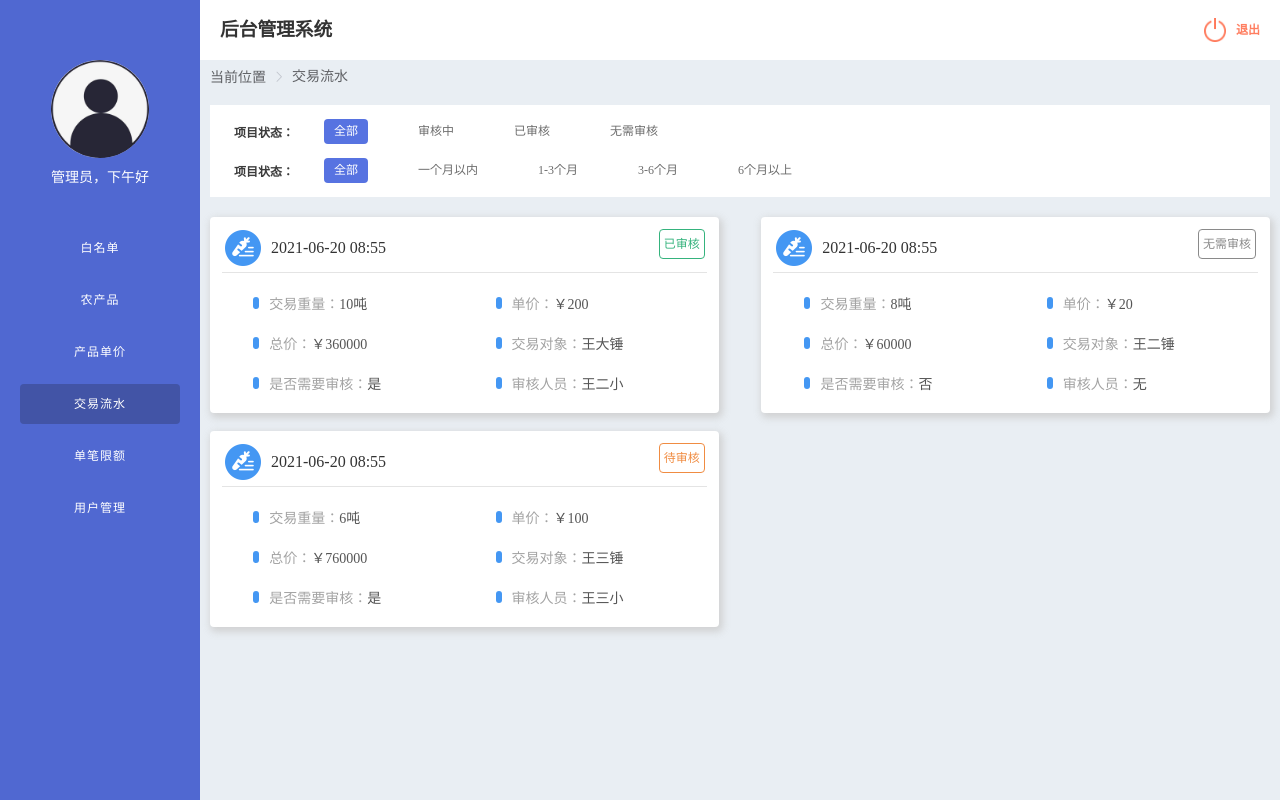
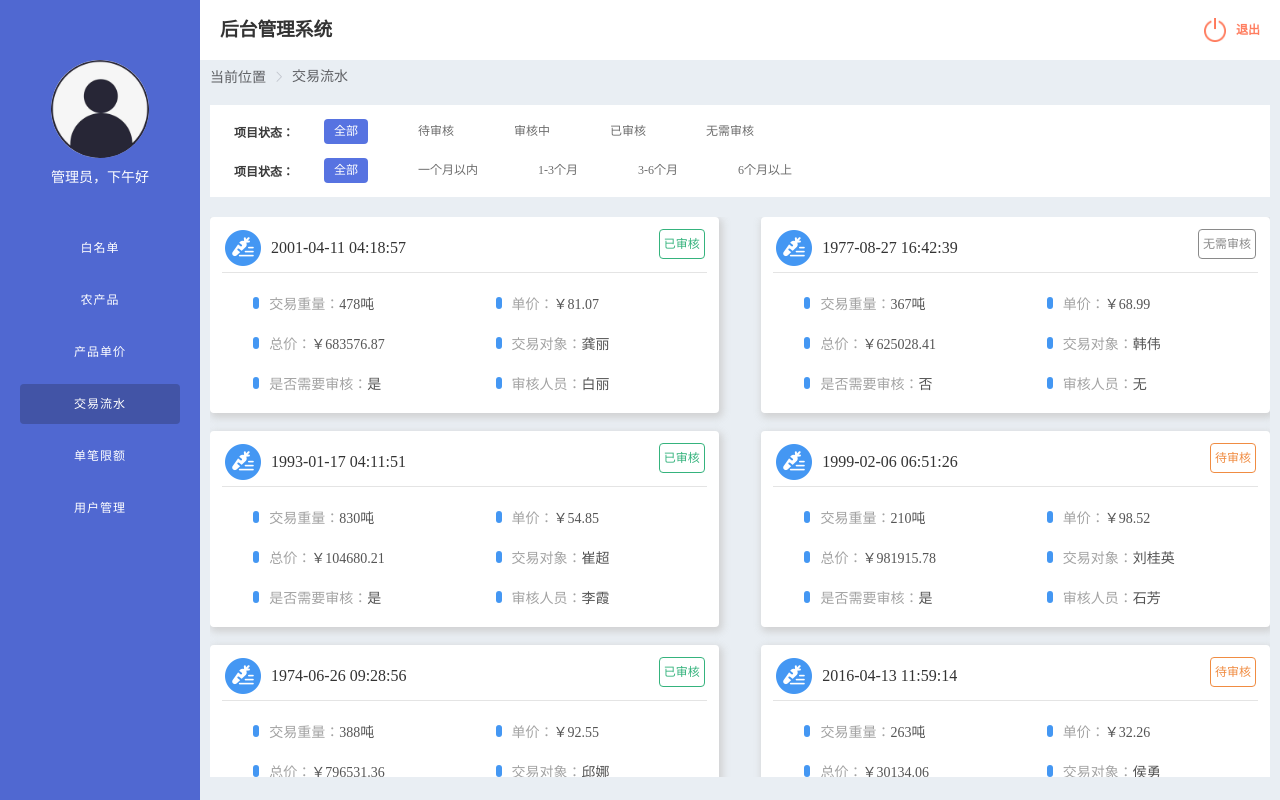
Before and after one commit to BaldwinTong/CCB, a Vue app: page /transactionRecode in a window 1280 px wide. Built offline with nearby package versions, Linux system fonts and the light colour scheme.

Commit message:
交易流水

```diff
--- a/src/axios/index.js
+++ b/src/axios/index.js
@@ -1,7 +1,7 @@
 import axios from 'axios';
 const service = axios.create({
     timeout: 5000,
-    baseURL:'http://test.com/api'
+    // baseURL:'http://test.com/api'
 })
 //添加请求拦截器
 service.interceptors.request.use(
--- /dev/null
+++ b/src/mockJs/bill.js
@@ -0,0 +1,21 @@
+import Mock from "mockjs"
+var Random = Mock.Random
+function bill() {
+    let list = [];
+    for (let i = 0; i < 20; i++) {
+      let obj =   Mock.mock({
+            id:Random.id(),
+            weight: Random.natural(1,999),
+            date:Random.datetime('yyyy-MM-dd  HH:mm:ss'),
+            unitPrice: Random.float(1, 100,2,2),
+            totalPrice: Random.float(100, 999999,2,2),
+            tradingUserName: Random.cname(),
+            checkUser: Random.cname(),
+            type: Random.integer(1, 4)
+        })
+        list.push(obj)
+    }
+    return list
+}
+
+export default bill
--- a/src/mockJs/index.js
+++ b/src/mockJs/index.js
@@ -1,19 +1,4 @@
 import Mock from 'mockjs';
-const Random = Mock.Random;
+import bill from "./bill.js"
 
-var listData = function () {
-    let _data = []
-    for (let i = 0; i < 20; i++) {
-        let dataList = { // 详细 规则 参照mockjs官网
-            num:Random.natural(1000,5000),
-            name: Random.cname(), // Random.cname() 随机生成中文名
-            "gender|1":["男","女"],
-            "age|25-60": 100,
-            // "userID|"
-        }
-        _data.push(dataList)
-    }
-    return { _data }
-}
-// url为要拦截的请求地址  请求方式  请求数据（规则） （此处api会被mockjs拦截）
-Mock.mock('http://test.com/api/detailData', 'get', listData())
+Mock.mock('/detailData', 'get', bill())
--- a/src/views/pages/components/farm/farmEditDialog.vue
+++ b/src/views/pages/components/farm/farmEditDialog.vue
@@ -53,8 +53,8 @@ export default {
       default: false,
     },
     editData: {
-      type: Array,
-      default: () => [],
+      type: Object,
+      default: () => {},
     },
   },
   data() {
@@ -99,17 +99,13 @@ export default {
   },
   created() {
     this.dialogVisible = this.isshow;
-    this.list = this.editData;
-    this.getData();
+    this.dialogForm = this.editData;
   },
   methods: {
-    getData() {
-      this.dialogForm = this.list[0];
-    },
     onConfirm(formName) {
       this.$refs[formName].validate((valid) => {
         if (valid) {
-          this.$emit("editCloseDialog", false, this.dialogForm);
+          this.$emit("editcloseDialog", false, this.dialogForm);
         } else {
           console.log("error submit!!");
           return false;
--- a/src/views/pages/components/proPrice/priceEidtDialog.vue
+++ b/src/views/pages/components/proPrice/priceEidtDialog.vue
@@ -65,8 +65,8 @@ export default {
       default: false,
     },
     editData: {
-      type: Array,
-      default: () => [],
+      type: Object,
+      default: () => {},
     },
   },
   data() {
@@ -113,18 +113,14 @@ export default {
   },
   created() {
     this.dialogVisible = this.isshowDialog;
-    this.list = this.editData;
-    this.getData();
+    this.dialogForm = this.editData;
     console.log(this.isshowDialog);
   },
   methods: {
-    getData() {
-      this.dialogForm = this.list[0];
-    },
     onConfirm(formName) {
       this.$refs[formName].validate((valid) => {
         if (valid) {
-          this.$emit("editCloseDialog", false, this.dialogForm);
+          this.$emit("editcloseDialog", false, this.dialogForm);
         } else {
           console.log("error submit!!");
           return false;
--- a/src/views/pages/components/white/whiteEditDialog.vue
+++ b/src/views/pages/components/white/whiteEditDialog.vue
@@ -13,7 +13,11 @@
             <el-input v-model="dialogForm.name"></el-input>
           </el-form-item>
           <el-form-item label="性别：" prop="gender">
-            <el-select v-model="dialogForm.gender" placeholder="请输入" clearable >
+            <el-select
+              v-model="dialogForm.gender"
+              placeholder="请输入"
+              clearable
+            >
               <el-option label="男" value="男"></el-option>
               <el-option label="女" value="女"></el-option>
             </el-select>
@@ -47,10 +51,10 @@ export default {
       type: Boolean,
       default: false,
     },
-    editData:{
-        type:Array,
-        default:()=>[]
-    }
+    editData: {
+      type: Object,
+      default: () => {},
+    },
   },
   data() {
     return {
@@ -73,22 +77,19 @@ export default {
           { required: true, message: "请输入银行卡号", trigger: "blur" },
         ],
       },
-      list:[]
+      list: {},
     };
   },
   created() {
     this.dialogVisible = this.isshowDialog;
-    this.list = this.editData;
-    this.getData();
+    console.log(this.editData);
+    this.dialogForm = this.editData;
   },
   methods: {
-    getData(){
-        this.dialogForm = this.list[0];
-    },
     onConfirm(formName) {
       this.$refs[formName].validate((valid) => {
         if (valid) {
-          this.$emit("editCloseDialog", false,this.dialogForm);
+          this.$emit("editCloseDialog", false, this.dialogForm);
         } else {
           console.log("error submit!!");
           return false;
--- a/src/views/pages/transactionRecode.vue
+++ b/src/views/pages/transactionRecode.vue
@@ -17,17 +17,23 @@
           :class="type1 == 2 ? 'typeActive' : 'status-item'"
           @click="changeAudit(2)"
         >
-          审核中
+          待审核
         </div>
         <div
           :class="type1 == 3 ? 'typeActive' : 'status-item'"
           @click="changeAudit(3)"
         >
-          已审核
+          审核中
         </div>
         <div
           :class="type1 == 4 ? 'typeActive' : 'status-item'"
           @click="changeAudit(4)"
+        >
+          已审核
+        </div>
+        <div
+          :class="type1 == 5 ? 'typeActive' : 'status-item'"
+          @click="changeAudit(5)"
         >
           无需审核
         </div>
@@ -66,50 +72,64 @@
         </div>
       </div>
     </div>
-
+    <div class="T-box">
       <div class="T-content">
         <div class="cont-item" v-for="items in dataList" :key="items.id">
           <div class="item-top">
             <div class="top-left">
               <img src="../../assets/bill.png" alt="" />
-            <div class="date">2021-06-20 08:55</div>
+              <div class="date">{{ items.date }}</div>
             </div>
             <div class="top-right">
-            <div class="top-btn checkPending" v-if="items.type=='待审核'">待审核</div>
-            <div class="top-btn alreadyPending" v-if="items.type=='已审核'">已审核</div>
-              <div class="top-btn noNeedPending" v-if="items.type=='无需审核'">无需审核</div>
+              <div class="top-btn staycheckPending" v-if="items.type == 1">
+                待审核
+              </div>
+              <div class="top-btn alreadyPending" v-if="items.type == 2">
+                已审核
+              </div>
+              <div class="top-btn noNeedPending" v-if="items.type == 3">
+                无需审核
+              </div>
+              <div class="top-btn checkPending" v-if="items.type == 4">
+                审核中
+              </div>
             </div>
           </div>
           <div class="item-info">
             <div class="info-item">
               <div class="line"></div>
               <div class="info-title">交易重量：</div>
-            <div class="info-quantity">{{items.weight}}吨</div>
+              <div class="info-quantity">{{ items.weight }}吨</div>
             </div>
             <div class="info-item">
               <div class="line"></div>
               <div class="info-title">单价：</div>
-            <div class="info-quantity">￥{{items.unitPrice}}</div>
+              <div class="info-quantity">￥{{ items.unitPrice }}</div>
             </div>
             <div class="info-item">
               <div class="line"></div>
               <div class="info-title">总价：</div>
-            <div class="info-quantity">￥{{items.totalPrice}}</div>
+              <div class="info-quantity">￥{{ items.totalPrice }}</div>
             </div>
             <div class="info-item">
               <div class="line"></div>
               <div class="info-title">交易对象：</div>
-            <div class="info-quantity">{{items.tradingUserName}}</div>
+              <div class="info-quantity">{{ items.tradingUserName }}</div>
             </div>
             <div class="info-item">
               <div class="line"></div>
               <div class="info-title">是否需要审核：</div>
-            <div class="info-quantity">{{items.ischeck?'是':'否'}}</div>
+              <div class="info-quantity">
+                {{ items.type == 3 ? "否" : "是" }}
+              </div>
             </div>
             <div class="info-item">
               <div class="line"></div>
               <div class="info-title">审核人员：</div>
-            <div class="info-quantity">{{items.checkUser}}</div>
+              <div class="info-quantity">
+                {{ items.type == 3 ? "无" : items.checkUser }}
+              </div>
+            </div>
           </div>
         </div>
       </div>
@@ -123,45 +143,28 @@ export default {
     return {
       type1: 1,
       type2: 1,
-      dataList: [
-        {
-          id:1,
-          weight: "10",
-          unitPrice: "200",
-          totalPrice: "360000",
-          tradingUserName:"王大锤",
-          ischeck:true,
-          checkUser:"王二小",
-          type:"已审核"
-        },
-        {
-          id:2,
-          weight: "8",
-          unitPrice: "20",
-          totalPrice: "60000",
-          tradingUserName:"王二锤",
-          ischeck:false,
-          checkUser:"无",
-          type:'无需审核'
-        },
-        {
-          id:3,
-          weight: "6",
-          unitPrice: "100",
-          totalPrice: "760000",
-          tradingUserName:"王三锤",
-          ischeck:true,
-          checkUser:"王三小",
-          type:'待审核'
-        },
-      ],
+      dataList: [],
     };
   },
   components: {},
-  created() {},
+  created() {
+    this.getData();
+  },
   methods: {
+    getData() {
+      this.$http
+        .get("/detailData")
+        .then((res) => {
+          console.log(res);
+          this.dataList = res.data;
+        })
+        .catch((fail) => {
+          console.log(fail);
+        });
+    },
     changeAudit(e) {
       this.type1 = e;
+      this.sifting(this.type1);
     },
     changeDate(e) {
       this.type2 = e;
@@ -214,12 +217,18 @@ export default {
   border-radius: 4px;
 }
 
+.T-box {
+  margin-top: 20px;
+  width: 100%;
+  height: 70vh;
+  overflow: auto;
+}
+
 .T-content {
   display: flex;
   justify-content: space-between;
-  align-items: center;
+  align-items: flex-start;
   flex-wrap: wrap;
-  margin-top: 20px;
 }
 .T-content .cont-item {
   width: 48%;
@@ -256,9 +265,14 @@ export default {
   text-align: center;
 }
 
-.checkPending {
+.staycheckPending {
   border: 1px solid #f08c42;
   color: #f08c42;
+  border-radius: 4px;
+}
+.checkPending {
+  border: 1px solid rgb(68, 151, 243);
+  color: rgb(68, 151, 243);
   border-radius: 4px;
 }
 .alreadyPending {
@@ -285,7 +299,6 @@ export default {
   justify-content: flex-start;
   box-sizing: border-box;
   margin-top: 20px;
-
 }
 .item-info .info-item .line {
   width: 6px;
```
Also changed, not shown: src/mockJs/login.js (+13 -13 lines), src/views/pages/farmProduct.vue (+13 -15 lines), src/views/pages/productPrice.vue (+23 -17 lines), src/views/pages/whitelist.vue (+22 -17 lines). Lines whose indentation alone changed are shown as unchanged.
